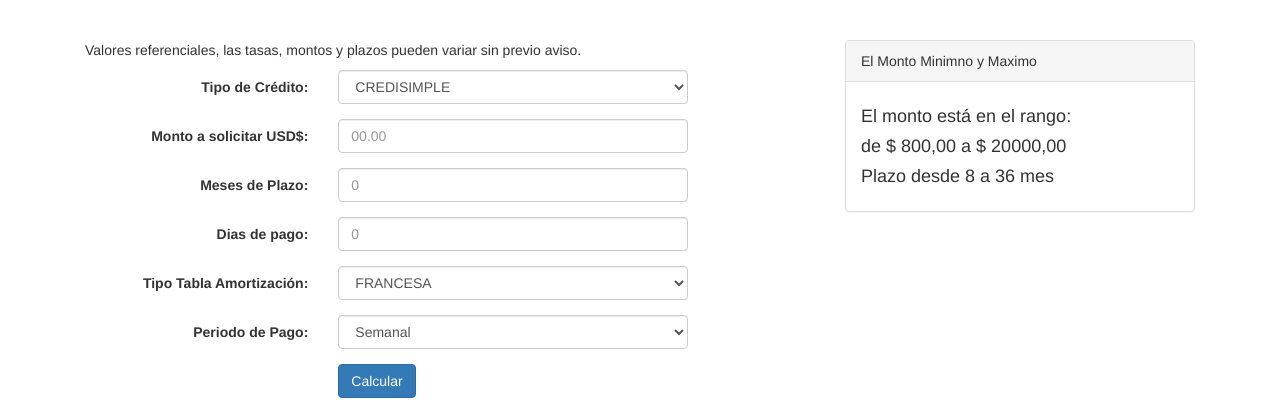
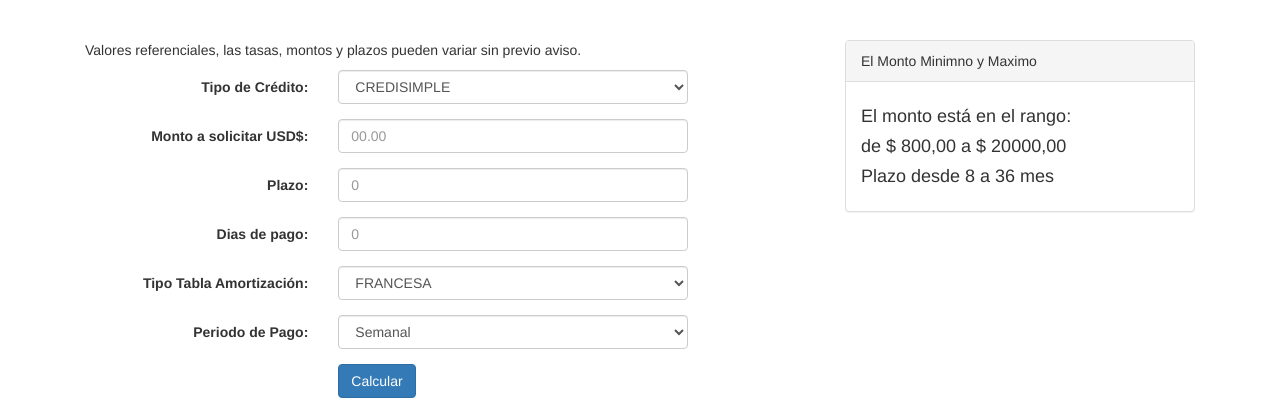
Before and after one commit to EliuFlorez/codeigniter-credit, a CodeIgniter app: page /database/index.php/credits in a window 1280 px wide. Shown: the part 41-443 px from the top of the page. Run offline with CodeIgniter, Linux system fonts and the light colour scheme; data comes from the database, SQL or seed files in the repository.

Commit message:
Fix - Plazo

```diff
--- a/application/views/news/index.php
+++ b/application/views/news/index.php
@@ -45,7 +45,7 @@
 			</div>
 
 			<div class="form-group">
-				<label class="col-md-4 control-label">Meses de Plazo:</label>
+				<label class="col-md-4 control-label">Plazo:</label>
 				<div class="col-md-6">
 					<?php echo form_input(array('name' => 'plazo', 'id' => 'plazo', 'placeholder' => '0', 'class' =>'form-control', 'value' => set_value('plazo'))); ?>
 					<?php echo form_error('plazo'); ?>
```
